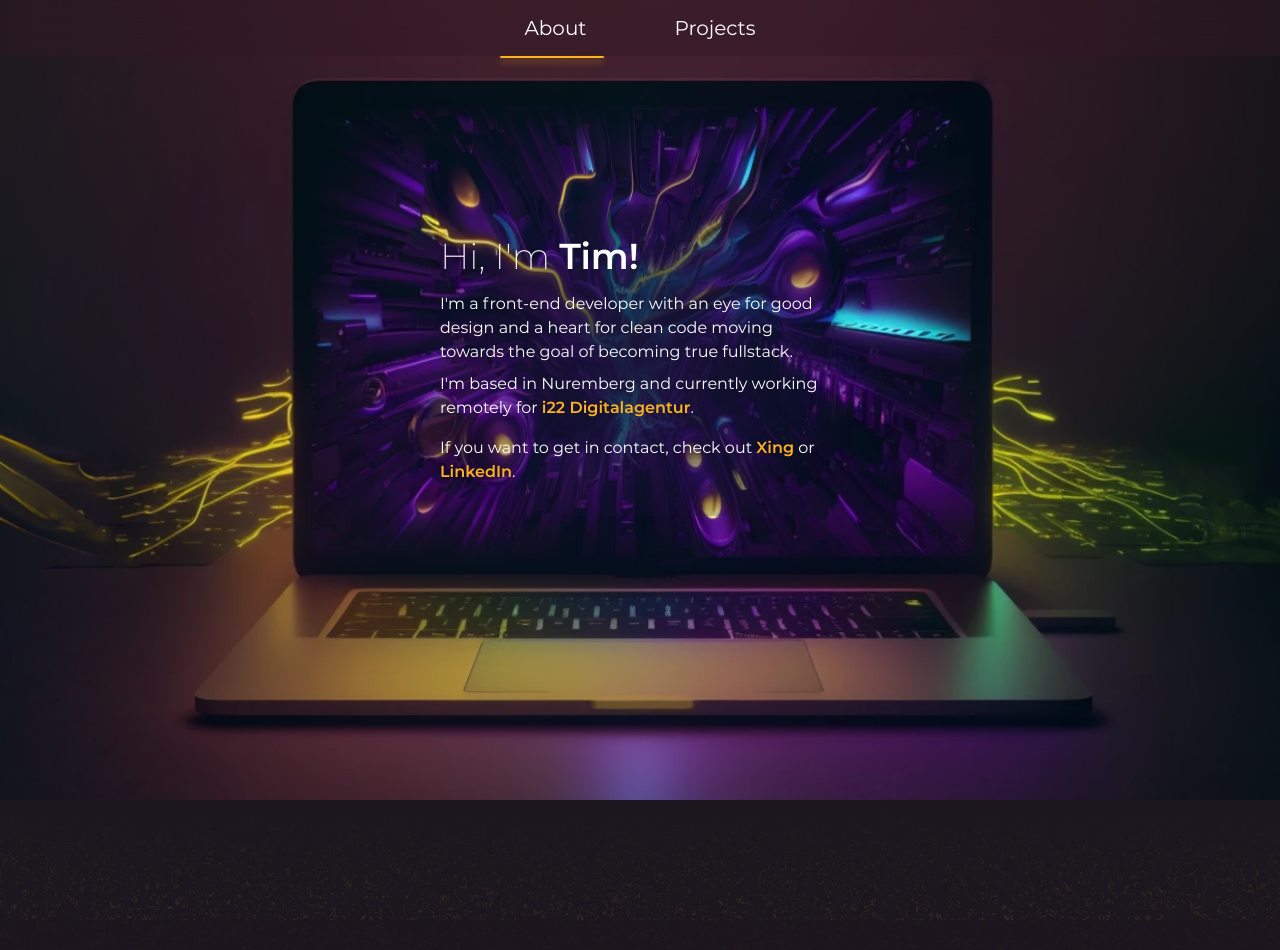
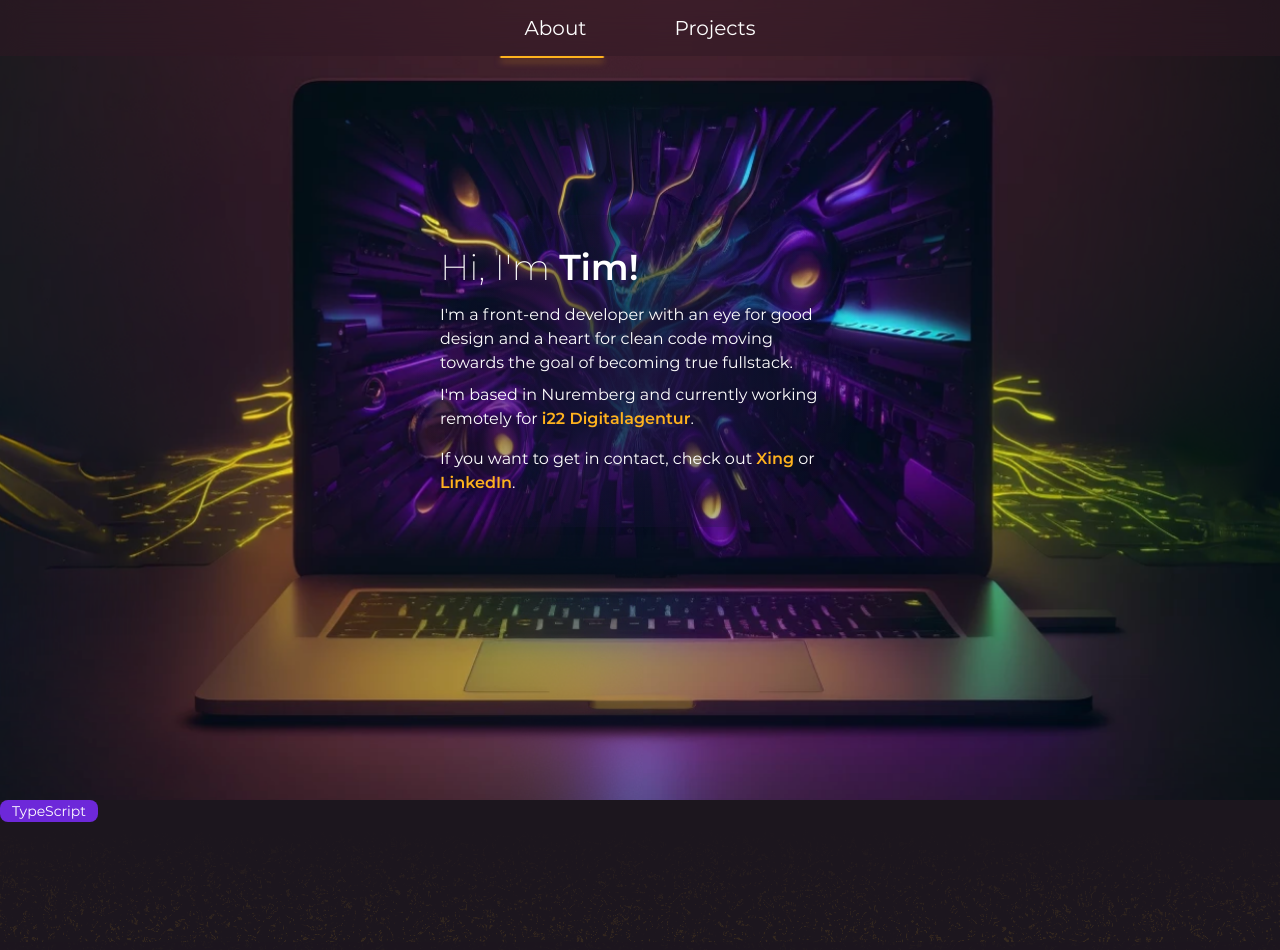
Before and after one commit to timostermann/portfolio, a SvelteKit app: page / in a window 1280 px wide. Shown: the top 950 px of the page. Built offline with nearby package versions, Linux system fonts and the light colour scheme.

Commit message:
feat: add basic tag pill component

```diff
--- /dev/null
+++ b/src/components/TagPill.svelte
@@ -0,0 +1,7 @@
+<script lang="ts">
+	export let tag: string;
+</script>
+
+<div class="flex w-fit items-center justify-center rounded-lg bg-violet-700 px-3 py-px text-sm">
+	{tag}
+</div>
--- a/src/routes/+page.svelte
+++ b/src/routes/+page.svelte
@@ -2,6 +2,7 @@
 	import stage from "assets/stage.png";
 	import stageLg from "assets/stage-lg.png";
 	import stageXl from "assets/stage-xl.png"; // TODO: center xl image
+	import TagPill from "components/TagPill.svelte";
 </script>
 
 <div class="relative">
@@ -49,4 +50,7 @@
 			</p>
 		</div>
 	</div>
+	<div>
+		<TagPill tag="TypeScript" />
+	</div>
 </div>
```
